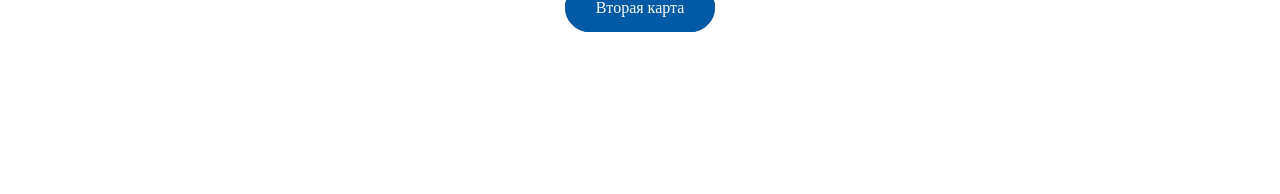
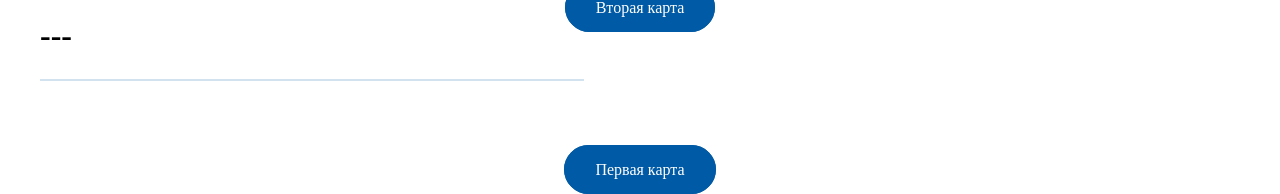
Before and after one commit to RassCrom/testmap, a plain HTML site: page index.html in a window 1280 px wide. Shown: the part 2787-2981 px from the top of the page. Before the commit the page ends 2819 px from the top, so only its background shows below. Drawn offline with nearby package versions, Linux system fonts and the light colour scheme; a script that the page names is missing.

Commit message:
Update index.html

```diff
--- a/index.html
+++ b/index.html
@@ -125,6 +125,8 @@
       <div class="btn btn__thi"><a href="./map/index.html" target="_blank" class="btn-link">Первая карта</a></div>
         <h1> Площадь озер по областям </h1>
         <div class="btn btn__thi"><a href="./map/map2.html" target="_blank" class="btn-link">Вторая карта</a></div>
+        <h1> --- </h1>
+      <div class="btn btn__thi"><a href="./qgis2web_2022_02_09-14_26_21_297255/index.html" target="_blank" class="btn-link">Первая карта</a></div>
     </div> <!--CONTAINER-->
 
   </section>
```
